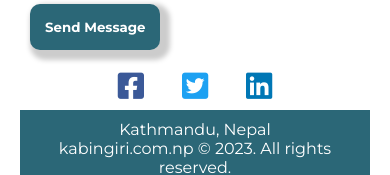
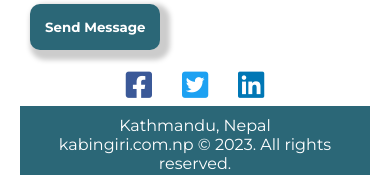
Before and after one commit to Kabin119245/kabin.github.io, a plain HTML site: page index.html in a window 390 px wide. Shown: the part 4031-4206 px from the top of the page. Drawn offline with Linux system fonts and the light colour scheme.

Commit message:
Update mobile.css

```diff
--- a/styles/mobile.css
+++ b/styles/mobile.css
@@ -29,6 +29,28 @@
     margin-bottom: 20px;
   }
 }
+  .social_media_icons {
+    margin-top: 20px;
+    text-align: center;
+  }
+
+  .social_media_icons a {
+    margin: 0 8px;
+    display: inline-block;
+    width: 36px;
+    height: 36px;
+    color: white;
+    font-size: 18px;
+    line-height: 36px;
+    text-align: center;
+    transition: 0.3s ease;
+  }
+
+  .social_media_icons a:hover {
+    background-color: #fff;
+    color: var(--primary);
+    box-shadow: 0 0 5px rgba(0, 0, 0, 0.2);
+  }
 #contactus {
   width: auto;
 }
```
